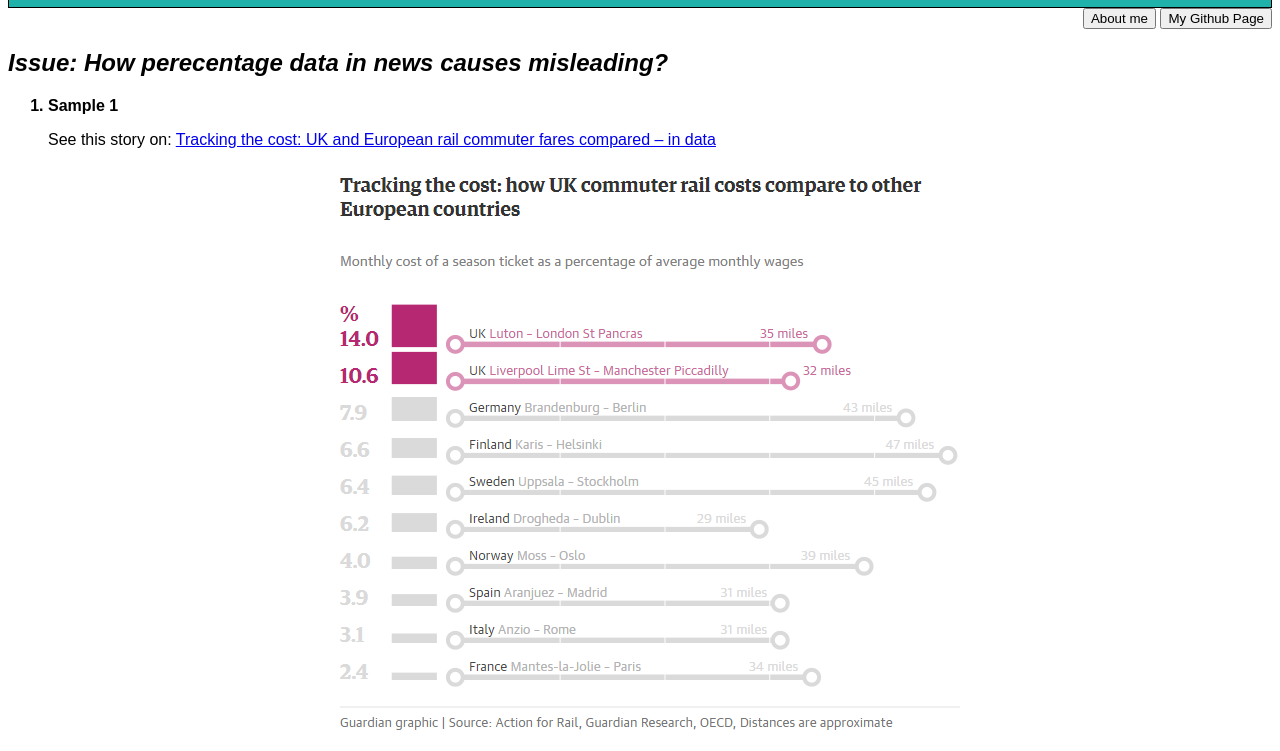
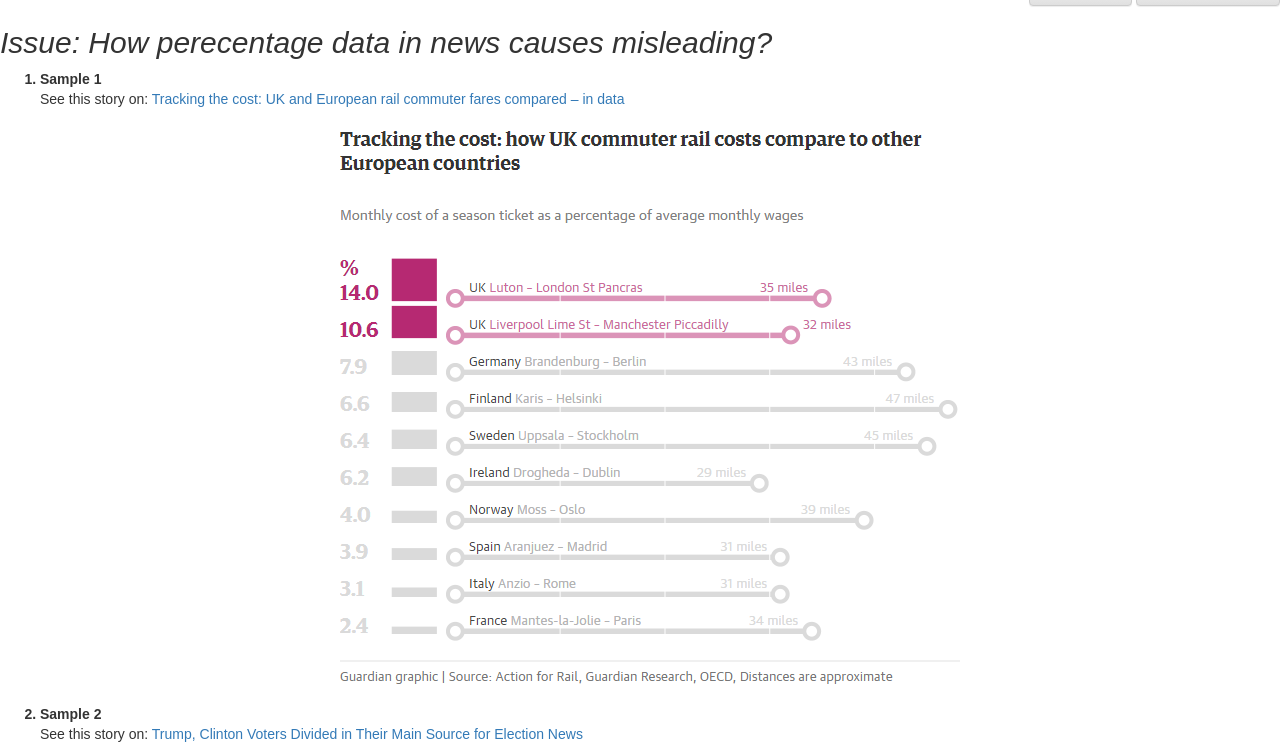
Before and after one commit to JuliannaWQY/homework2, a plain HTML site: page index.html in a window 1280 px wide. Shown: the part 146-897 px from the top of the page. Drawn offline with nearby package versions, Linux system fonts and the light colour scheme.

Commit message:
Update index.html

```diff
--- a/index.html
+++ b/index.html
@@ -1,5 +1,17 @@
 <html>
-  <link type="text/css" rel="stylesheet" href="CSS-style.css"
+  <link type="text/css" rel="stylesheet" href="CSS-style.css">
+
+<head>
+	<!-- Latest compiled and minified CSS -->
+<link rel="stylesheet" href="https://maxcdn.bootstrapcdn.com/bootstrap/3.3.7/css/bootstrap.min.css" integrity="sha384-BVYiiSIFeK1dGmJRAkycuHAHRg32OmUcww7on3RYdg4Va+PmSTsz/K68vbdEjh4u" crossorigin="anonymous">
+
+<!-- Optional theme -->
+<link rel="stylesheet" href="https://maxcdn.bootstrapcdn.com/bootstrap/3.3.7/css/bootstrap-theme.min.css" integrity="sha384-rHyoN1iRsVXV4nD0JutlnGaslCJuC7uwjduW9SVrLvRYooPp2bWYgmgJQIXwl/Sp" crossorigin="anonymous">
+
+<!-- Latest compiled and minified JavaScript -->
+<script src="https://maxcdn.bootstrapcdn.com/bootstrap/3.3.7/js/bootstrap.min.js" integrity="sha384-Tc5IQib027qvyjSMfHjOMaLkfuWVxZxUPnCJA7l2mCWNIpG9mGCD8wGNIcPD7Txa" crossorigin="anonymous"></script>
+
+	</head>
 
   <body>
      <style>
```
